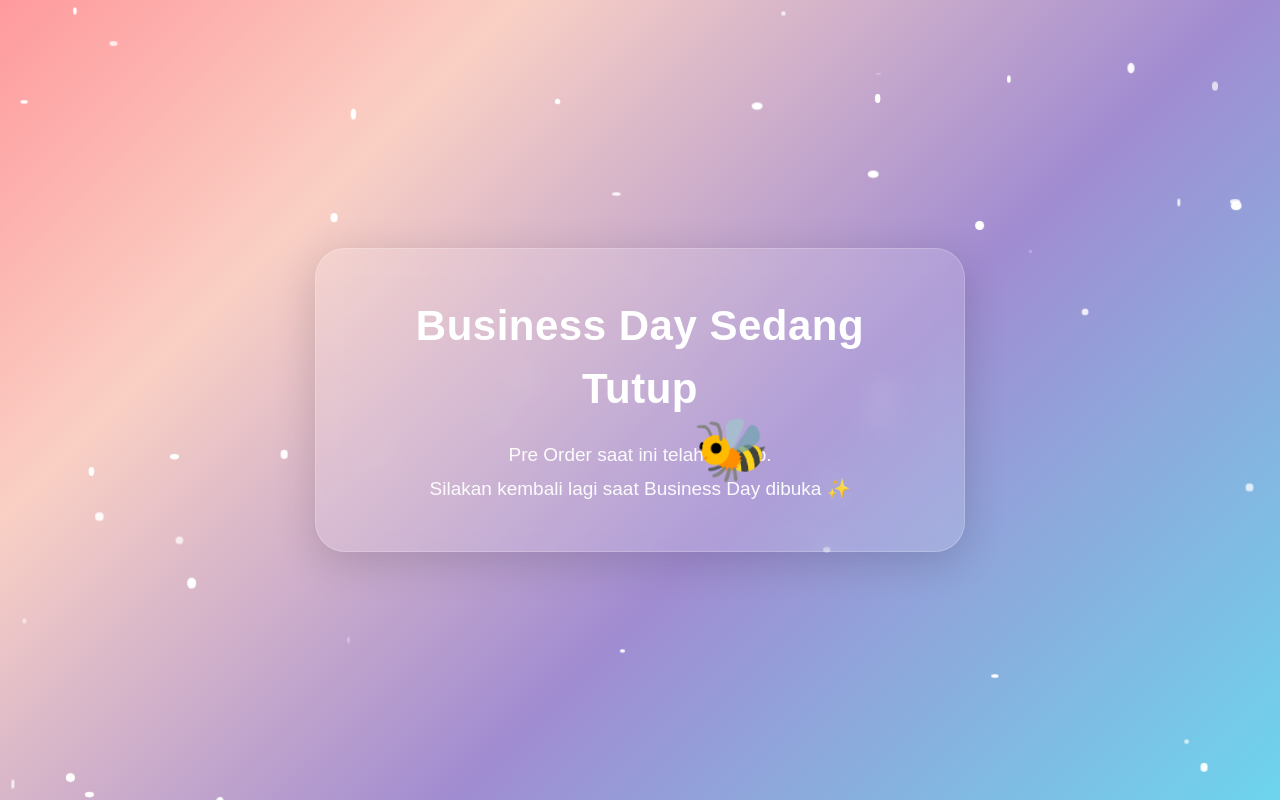
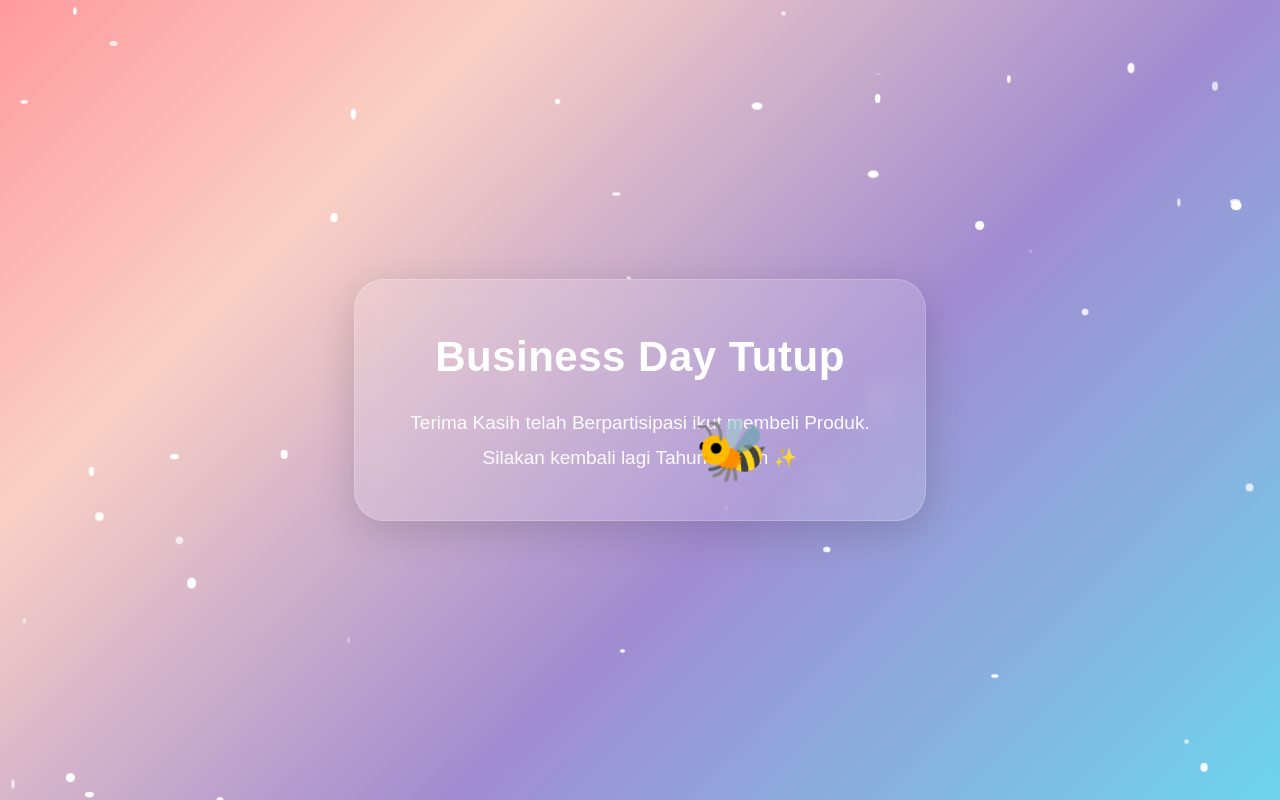
Before and after one commit to pndct/BusinessDayIGS, a React (Create React App) app: page / in a window 1280 px wide. Built offline with nearby package versions, Linux system fonts and the light colour scheme.

Commit message:
up maintenance

```diff
--- a/src/App.js
+++ b/src/App.js
@@ -173,7 +173,7 @@ export default function App() {
               letterSpacing: "0.5px",
             }}
           >
-            Business Day Sedang Tutup
+            Business Day Tutup
           </h1>
 
           <p
@@ -184,9 +184,9 @@ export default function App() {
               fontWeight: "300",
             }}
           >
-            Pre Order saat ini telah ditutup.
+            Terima Kasih telah Berpartisipasi ikut membeli Produk.
             <br />
-            Silakan kembali lagi saat Business Day dibuka ✨
+            Silakan kembali lagi Tahun Depan ✨
           </p>
         </div>
 
```
